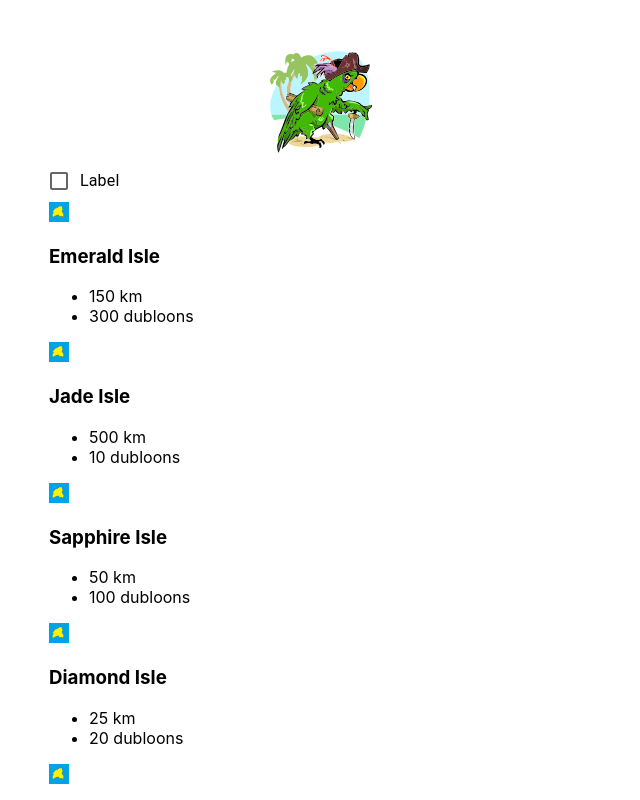
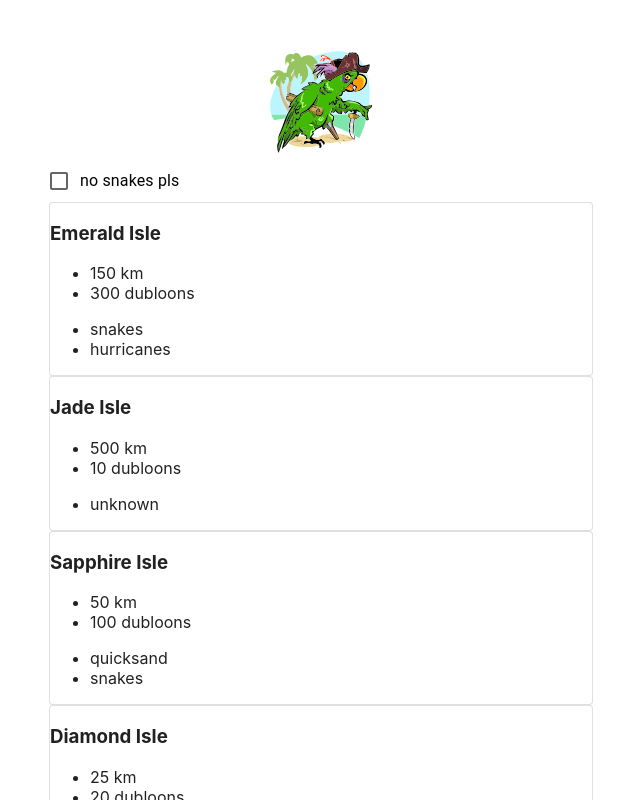
Before and after one commit to george-kirby/looty, a Next.js app: page /loots in a window 1280 px wide. Shown: the top 800 px of the page, without its empty margins (319-959 px from the left). Built offline with nearby package versions, Linux system fonts and the light colour scheme.

Commit message:
add first filter

```diff
--- a/components/LootCard.js
+++ b/components/LootCard.js
@@ -1,22 +1,30 @@
+import { Card } from '@mui/material';
 import Image from 'next/image';
 
 export default function LootCard( { loot } ) {
     const image = loot.image || { src: `/images/islands/EmeraldIsle.png`, alt: "Emerald Isle" }
 
     return (
-        <div>
-            <Image
+        <Card variant="outlined">
+            {/* <Image
               priority
               src={image.src}
               height={20}
               width={20}
               alt={image.alt}
-            />
+            /> */}
             <h3>{loot.title}</h3>
             <ul>
                 <li>{loot.distance} km</li>
                 <li>{loot.value} dubloons</li>
             </ul>
-        </div>
+            <ul className="dangers-list">
+            {loot.dangers.map((danger, index) => {
+                return (
+                  <li key={index}>{danger}</li>
+                )
+              })}
+            </ul>
+        </Card>
     )
 }
--- a/pages/loots/index.js
+++ b/pages/loots/index.js
@@ -1,3 +1,4 @@
+import React, { useState, useEffect } from "react"
 import { Checkbox, FormControlLabel } from '@mui/material';
 import Layout from '../../components/layout';
 import LootCardsList from '../../components/LootCardsList';
@@ -13,11 +14,39 @@ export async function getStaticProps() {
   }
 
 export default function LootsIndex( { allLootsData }) {
+    const [unwantedDangers, setUnwantedDangers] = useState([]);
+    const [filteredLoots, setFilteredLoots] = useState(allLootsData);
+
+    useEffect(() => {
+        const newFilteredLoots = allLootsData.filter(loot => {
+            return !loot.dangers.some(danger => unwantedDangers.includes(danger))
+        })
+        setFilteredLoots(newFilteredLoots)
+        }, [unwantedDangers]);
+
+    const toggleSnakes = (event, value) => {
+        if (value) {
+            setUnwantedDangers([...unwantedDangers, "snakes"])
+        } else {
+            const snakesAcceptable = [...unwantedDangers]
+            const index = snakesAcceptable.indexOf("snakes");
+                if (index > -1) {
+                    snakesAcceptable.splice(index, 1);
+                }
+            setUnwantedDangers(snakesAcceptable)
+        }
+    }
+
+    // update loots accordingly
+    // const applyChanges = () => {
+    //     setFilteredLoots(filters)
+    // }
+
     return (
         <Layout>
             <main>
-            <FormControlLabel control={<Checkbox />} label="Label" />
-            <LootCardsList loots={allLootsData} />
+            <FormControlLabel control={<Checkbox />} label="no snakes pls" onChange={toggleSnakes} />
+            <LootCardsList loots={filteredLoots} />
 
             </main>
         </Layout>
```
